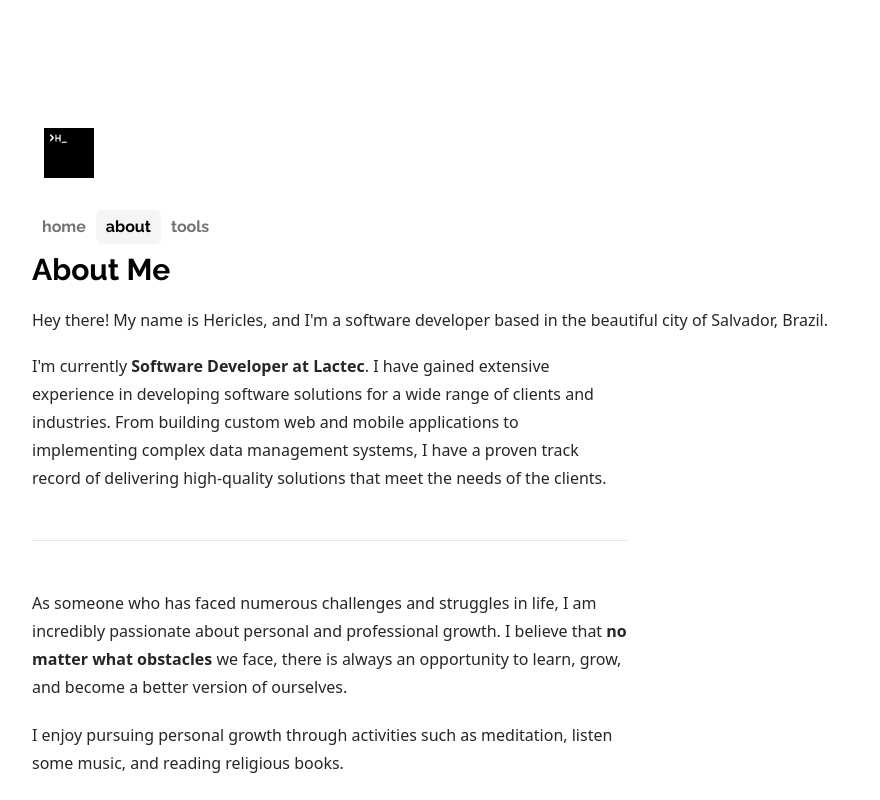
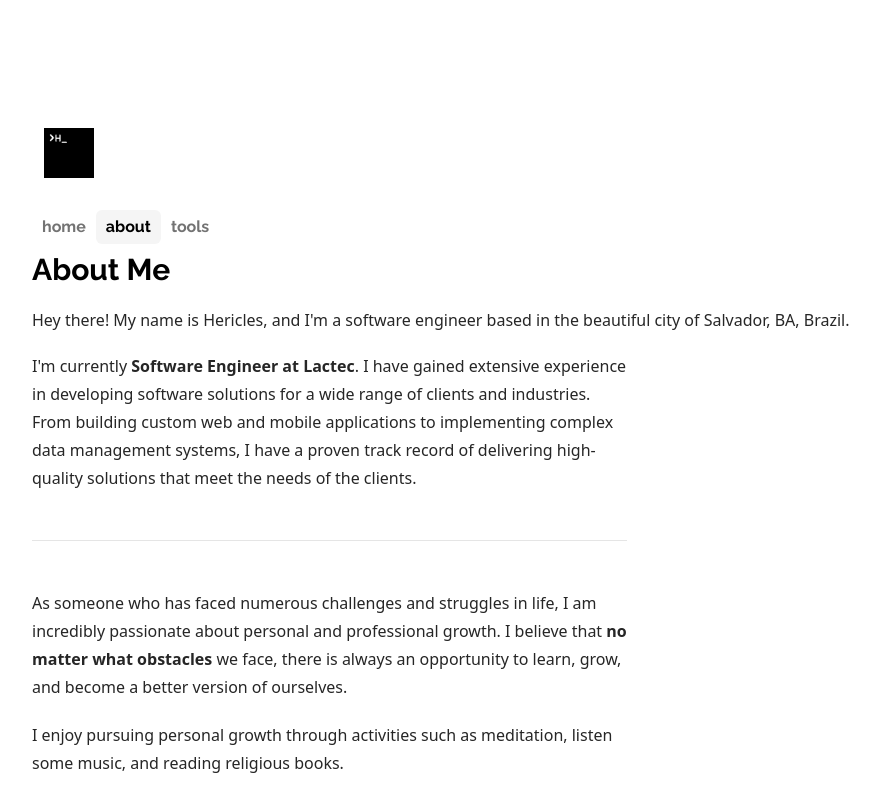
Before and after one commit to hericlesbitencourt/hericlesbitencourt.github.io, a Next.js app: page /about in a window 1280 px wide. Shown: the top 800 px of the page, without its empty margins (160-1040 px from the left). Built offline with nearby package versions, Linux system fonts and the light colour scheme.

Commit message:
chore: resume update

```diff
--- a/app/about/page.tsx
+++ b/app/about/page.tsx
@@ -9,11 +9,11 @@ export default function AboutPage() {
     <section>
       <h1 className="font-bold text-3xl font-serif">About Me</h1>
       <p className="my-5 text-neutral-800 dark:text-neutral-200">
-        Hey there! My name is Hericles, and I'm a software developer based in the beautiful city of Salvador, Brazil.
+        Hey there! My name is Hericles, and I'm a software engineer based in the beautiful city of Salvador, BA, Brazil.
       </p>
       <div className="prose prose-neutral dark:prose-invert text-neutral-800 dark:text-neutral-200">
         <p>
-          I'm currently <b>Software Developer at Lactec</b>. I have
+          I'm currently <b>Software Engineer at Lactec</b>. I have
           gained extensive experience in developing software solutions for a
           wide range of clients and industries. From building custom web and
           mobile applications to implementing complex data management systems, I
--- a/app/layout.tsx
+++ b/app/layout.tsx
@@ -17,10 +17,10 @@ export const metadata: Metadata = {
     default: 'Hericles Bitencourt Rocha',
     template: '%s | Hericles Bitencourt Rocha',
   },
-  description: 'Software Developer and Computer Engineering Student.',
+  description: 'Software Engineer and Computer Engineering Student.',
   openGraph: {
     title: 'Hericles Bitencourt Rocha',
-    description: 'Software Developer and Computer Engineering Student.',
+    description: 'Software Engineer and Computer Engineering Student.',
     url: 'https://hericlesbitencourt.com',
     siteName: 'Hericles Bitencourt Rocha',
     images: [
--- a/app/page.tsx
+++ b/app/page.tsx
@@ -19,7 +19,7 @@ export default async function HomePage() {
         {about()}
       </p>
 
-      <a className="flex justify-center bg-black text-white rounded p-2 gap-2 font-bold w-48" href='/Hericles Bitencourt Rocha RESUME.pdf'>Download Resume</a>
+      <a className="flex justify-center bg-black text-white rounded p-2 gap-2 font-bold w-48" href='/Hericles Resume.pdf'>Download Resume</a>
       <div className="flex items-start md:items-center my-8 flex-col md:flex-row">
         <Image
           alt={name}
--- a/lib/info.tsx
+++ b/lib/info.tsx
@@ -5,8 +5,8 @@ export const avatar = me;
 export const about = () => {
   return (
     <>
-      Hey, I'm a passionate software developer with a strong focus on continuous
-      learning and growth. I work at Lactec as a Software Developer.
+      Hey, I'm a passionate software engineer with a strong focus on continuous
+      learning and growth. I work at Lactec as a Software Engineer.
     </>
   );
 };
```
Also changed, not shown: 2 other files (tests, documents, lock files or other folders).
